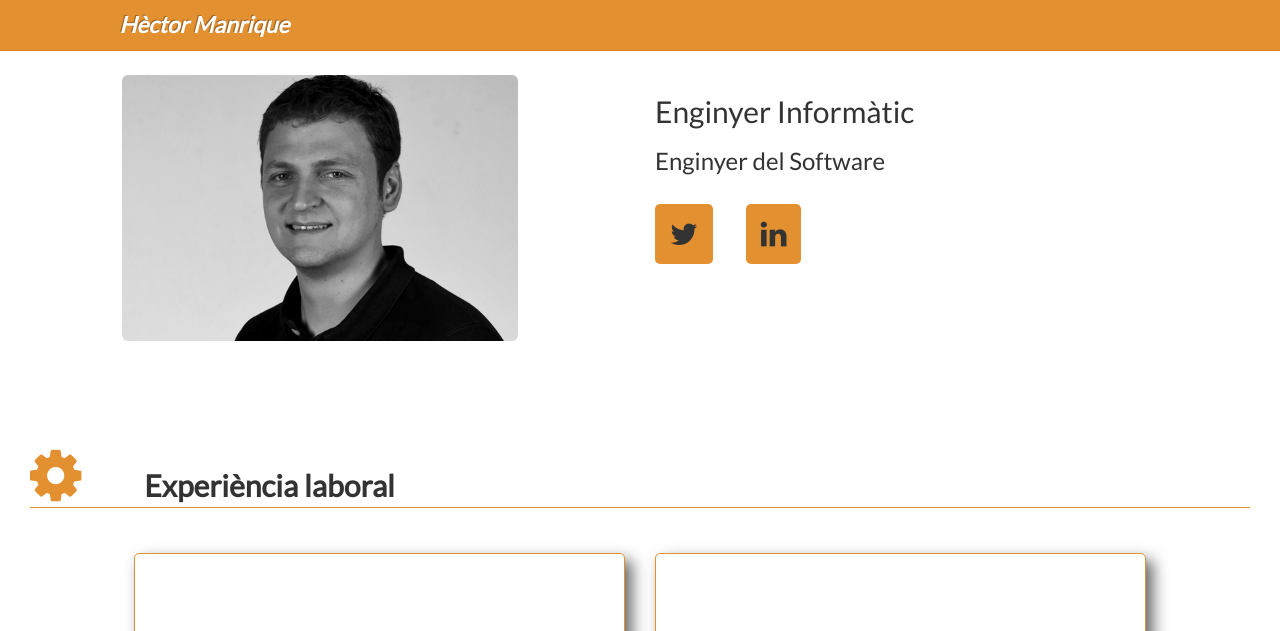
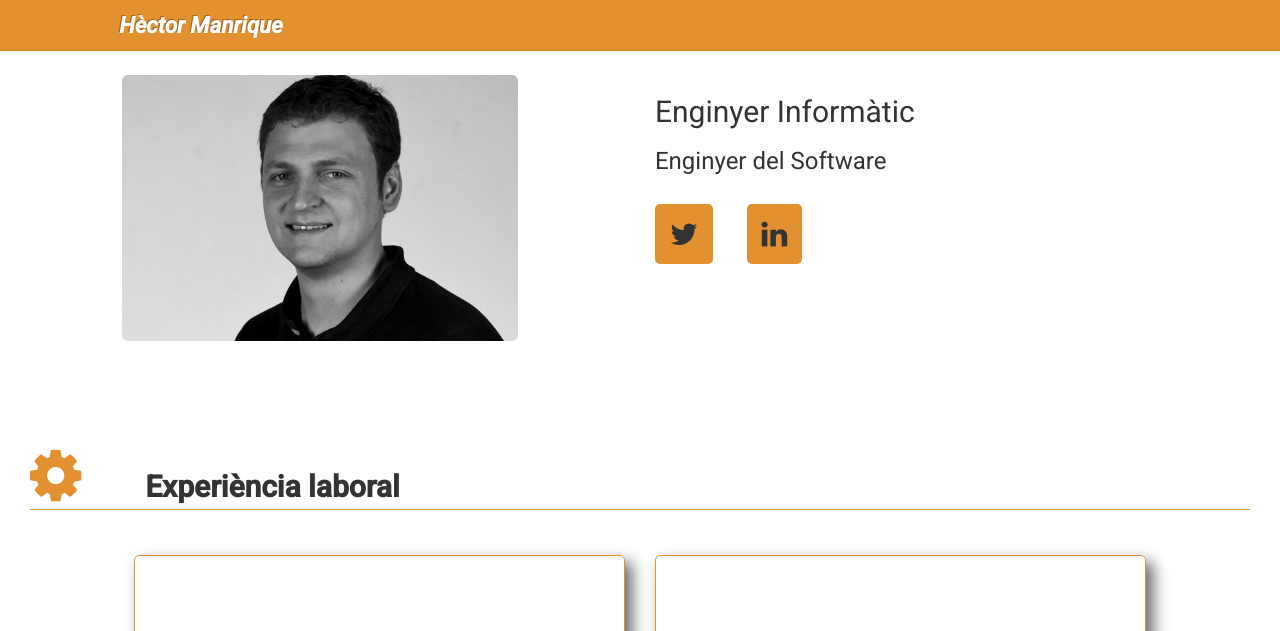
Before and after one commit to HManri/HManri.github.io, a plain HTML site: page index.html in a window 1280 px wide. Shown: the top 631 px of the page. Drawn offline with Linux system fonts and the light colour scheme; a script that the page names is missing.

Commit message:
Update styles.css

```diff
--- a/css/styles.css
+++ b/css/styles.css
@@ -1,16 +1,10 @@
-@import url(https://fonts.googleapis.com/css?family=Lato:300,400);
-/*@import url(http://fonts.googleapis.com/css?family=Raleway:400);*/
-/*@import url(http://fonts.googleapis.com/css?family=Roboto:400,500,500italic);*/
+@import url(https://fonts.googleapis.com/css?family=Roboto:400,500,500italic);
 h1, h2, h3, h4, h5, h6, th, dt, strong, label, badge {
-	/*font-family: 'Raleway', 'Lato', sans-serif;*/
-        font-family: 'Lato', sans-serif;
-        /*font-family: 'Roboto', sans-serif;*/
+        font-family: 'Roboto', sans-serif;
 	font-weight: 400;
 }
 body {
-	/*font-family: 'Raleway', 'Lato', sans-serif;*/
-        font-family: 'Lato', sans-serif;
-        /*font-family: 'Roboto', sans-serif;*/
+        font-family: 'Roboto', sans-serif;
 	font-weight: 300;
 	font-size: 1.5em;
 }
```
